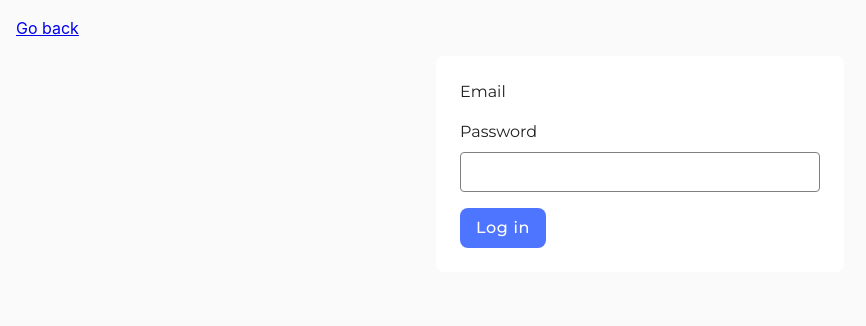
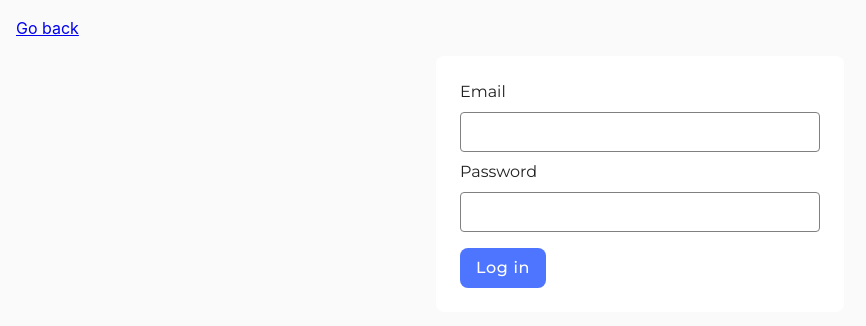
Before and after one commit to Natallya980/goit-js-hw-07, a plain HTML site: page task-4.html in a window 1280 px wide. Shown: the whole page, without its empty margins (0-866 px from the left). Drawn offline with Linux system fonts and the light colour scheme.

Commit message:
update file

```diff
--- a/task-4.html
+++ b/task-4.html
@@ -15,7 +15,7 @@
     <form class="login-form">
       <label>
         Email
-        <iput type="email" name="email" />
+        <input type="email" name="email" />
       </label>
       <label>
         Password
```
Also changed, not shown: index.html (+0 -3 lines).
